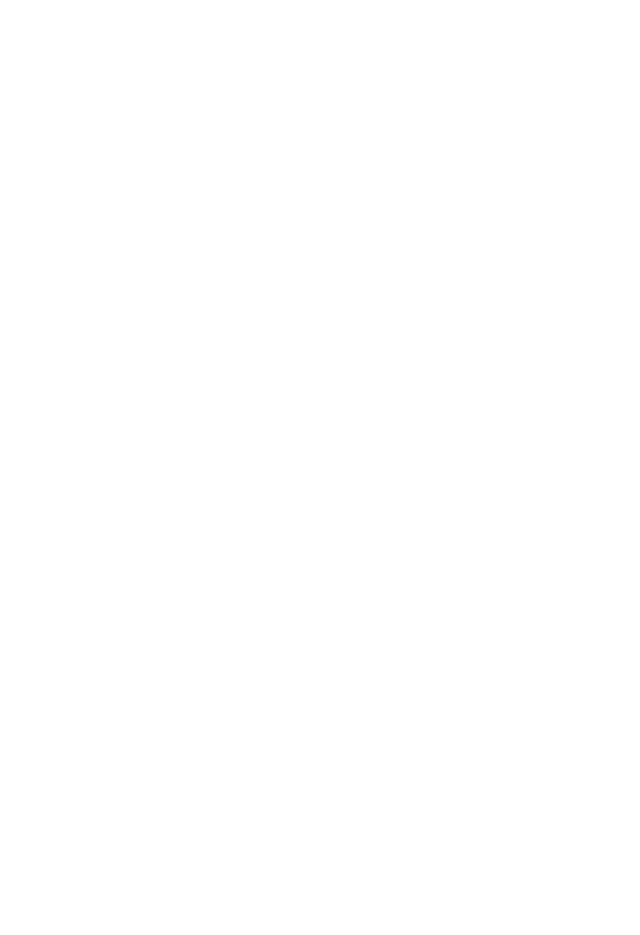
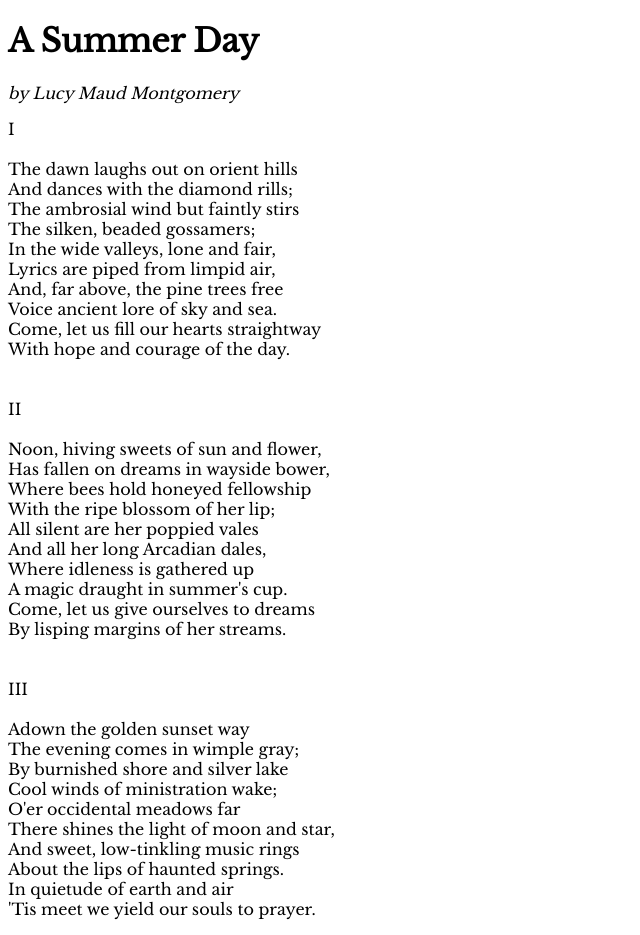
Before and after one commit to aoibaraa/nauka-gita, a plain HTML site: page index.html in a window 1280 px wide. Shown: the whole page, without its empty margins (0-640 px from the left). Before the commit the page ends 800 px from the top, so only its background shows below. Drawn offline with nearby package versions, Linux system fonts and the light colour scheme.

Commit message:
Add font style

```diff
--- a/index.html
+++ b/index.html
@@ -2,9 +2,52 @@
 <html lang="en">
     <head>
         <meta charset="utf-8">
-        <title>Taarlo</title>
+		<title>A Summer Day</title>
+		<link href="https://fonts.googleapis.com/css?family=Libre+Baskerville&amp;display=swap&amp;subset=latin-ext" rel="stylesheet">
         <link rel="stylesheet" href="style.css">
     </head>
     <body>
+	     <h1>A Summer Day</h1>
+	     <p><i>by Lucy Maud Montgomery</i></p>
+	     <p>I<br>
+			<br>
+      	  The dawn laughs out on orient hills<br>
+      	  And dances with the diamond rills;<br>
+      	  The ambrosial wind but faintly stirs<br>
+      	  The silken, beaded gossamers;<br>
+      	  In the wide valleys, lone and fair,<br>
+      	  Lyrics are piped from limpid air,<br>
+      	  And, far above, the pine trees free<br>
+      	  Voice ancient lore of sky and sea.<br>
+      	  Come, let us fill our hearts straightway<br>
+      	  With hope and courage of the day.<br>
+			<br>
+			<br>
+      	  II<br>
+			<br>
+      	  Noon, hiving sweets of sun and flower,<br>
+      	  Has fallen on dreams in wayside bower,<br>
+      	  Where bees hold honeyed fellowship<br>
+      	  With the ripe blossom of her lip;<br>
+      	  All silent are her poppied vales<br>
+      	  And all her long Arcadian dales,<br>
+      	  Where idleness is gathered up<br>
+      	  A magic draught in summer's cup.<br>
+      	  Come, let us give ourselves to dreams<br>
+      	  By lisping margins of her streams.<br>
+			<br>
+			<br>
+      	  III<br>
+			<br>
+      	  Adown the golden sunset way<br>
+      	  The evening comes in wimple gray;<br>
+      	  By burnished shore and silver lake<br>
+      	  Cool winds of ministration wake;<br>
+      	  O'er occidental meadows far<br>
+      	  There shines the light of moon and star,<br>
+      	  And sweet, low-tinkling music rings<br>
+      	  About the lips of haunted springs.<br>
+      	  In quietude of earth and air<br>
+      	  'Tis meet we yield our souls to prayer. </p>
     </body>
 </html>
--- a/style.css
+++ b/style.css
@@ -0,0 +1,5 @@
+/* Global */
+
+title, h1, p {
+    font-family: 'Libre Baskerville', serif;
+}
```
